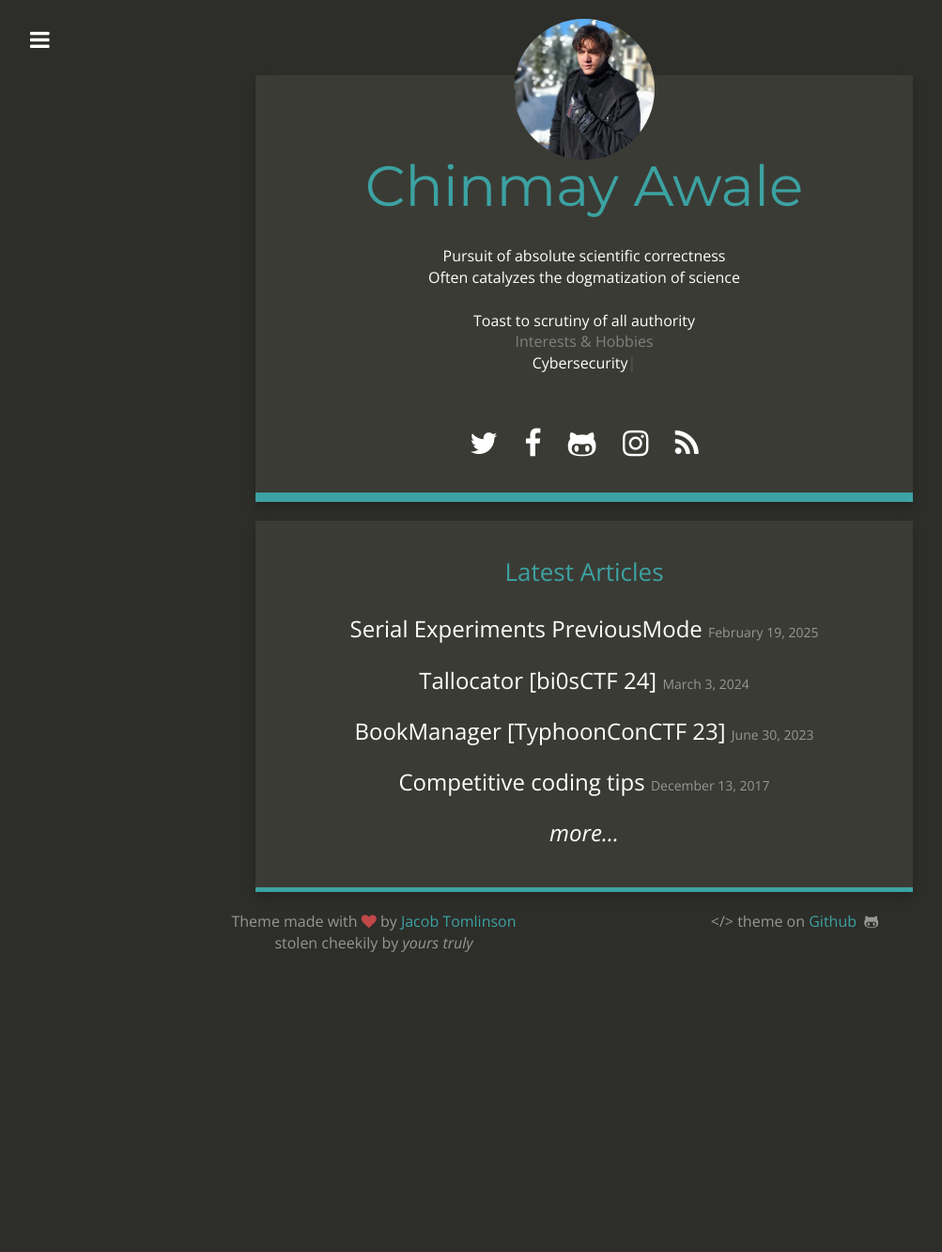
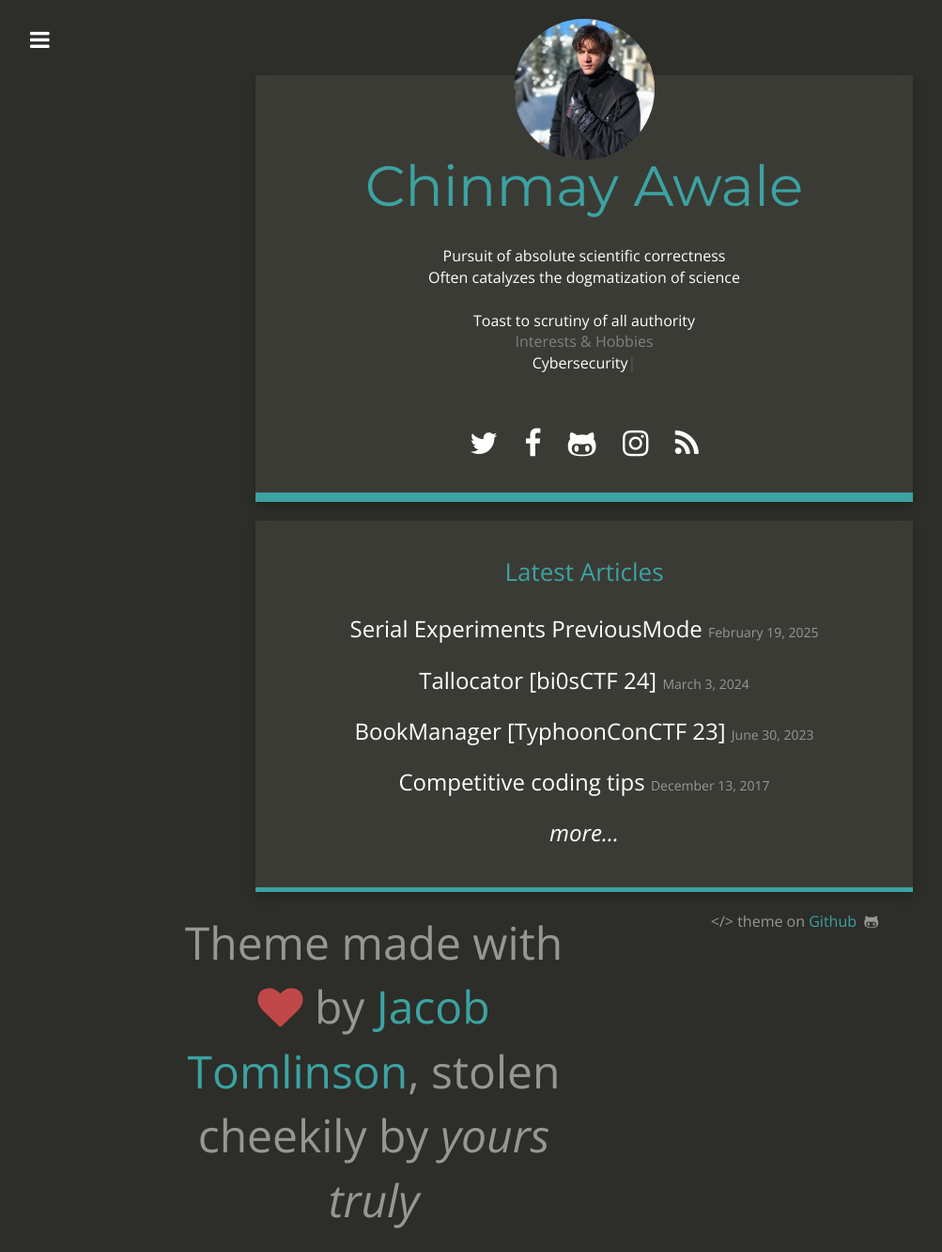
Before and after one commit to Owl-A/owl-a.github.io, a Jekyll site: the page built from index.html, in a window 1280 px wide. Shown: the whole page at 94% size, without its empty margins (18-1021 px from the left). Built offline with Jekyll 4.4.1, drawn with Linux system fonts in a browser that asks for light colours; nearby versions of some CDN libraries; before the commit the page ends 1034 px from its top, so only the background shows below that.

Commit message:
minor corrections

```diff
--- a/_config.yml
+++ b/_config.yml
@@ -38,7 +38,7 @@
 facebook_link: https://www.facebook.com/chinmay.awale
 
 # Footer
-footer_left: "<font align=\"left\" style=\"size:11pt;align:left\">Theme made with <i class=\"fa fa-heart\"></i> by <a href=\"https://twitter.com/_JacobTomlinson\">Jacob Tomlinson</a> <br/> stolen cheekily by <i>yours truly</i></font>"
+footer_left: "<font size=\"11pt\">Theme made with <i class=\"fa fa-heart\"></i> by <a href=\"https://twitter.com/_JacobTomlinson\">Jacob Tomlinson</a>, stolen cheekily by <i>yours truly</i></font>"
 footer_right: "&lt;/&gt; theme on <a href=\"https://github.com/jacobtomlinson/carte-noire\">Github</a> &nbsp;<i class=\"fa fa-github-alt\"></i>"
 
 # Build settings
```
